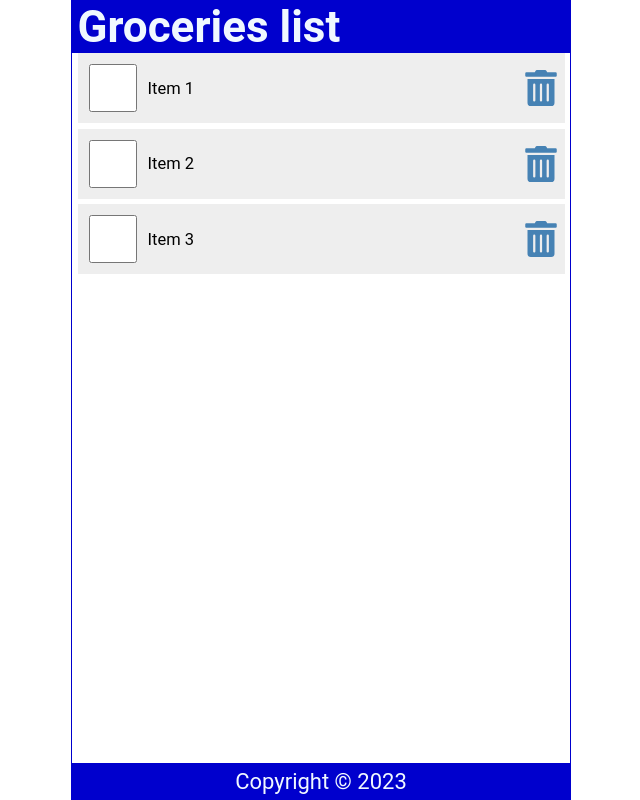
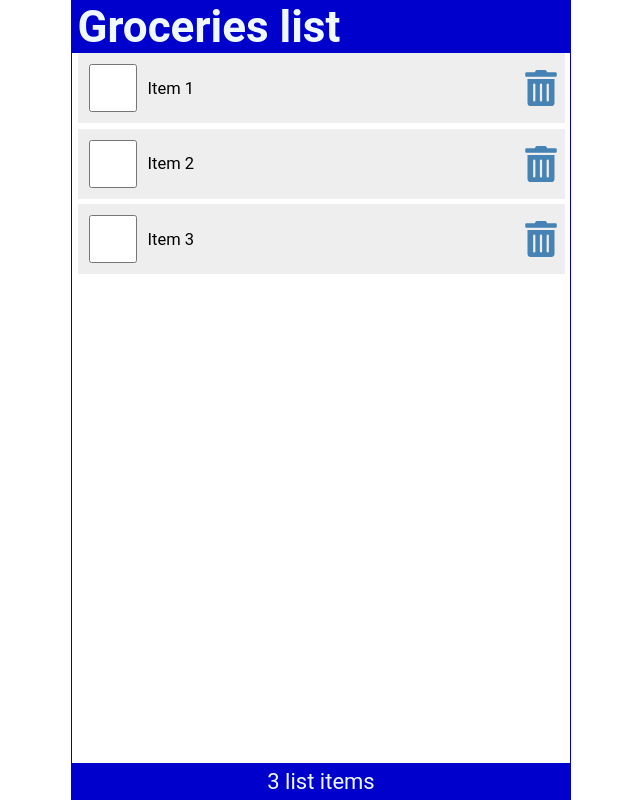
Before and after one commit to Darzwaitz/react_work, a React (Create React App) app: page / in a window 1280 px wide. Shown: the whole page, without its empty margins (319-959 px from the left). Built offline with nearby package versions, Linux system fonts and the light colour scheme.

Commit message:
sending down functions as props

```diff
--- a/src/App.js
+++ b/src/App.js
@@ -47,7 +47,7 @@ function App() {
         handleCheck={handleCheck}
         handleDelete={handleDelete}
       />
-      <Footer />
+      <Footer length={items.length} />
     </div>
   );
 }
--- a/src/Content.js
+++ b/src/Content.js
@@ -1,5 +1,6 @@
 // import { useState } from "react";
-import { FaTrashAlt } from "react-icons/fa";
+// import { FaTrashAlt } from "react-icons/fa";
+import ItemList from "./ItemList";
 
 // useState accepts an initial state and returns two values:
 
@@ -12,32 +13,11 @@ const Content = ({ items, handleCheck, handleDelete }) => {
   return (
     <main>
       {items.length ? (
-        <ul>
-          {items.map((item) => {
-            return (
-              <li className="item" key={item.id}>
-                <input
-                  type="checkbox"
-                  onChange={() => handleCheck(item.id)}
-                  checked={item.checked}
-                />
-                <label
-                  style={
-                    item.checked ? { textDecoration: "line-through" } : null
-                  }
-                  onDoubleClick={() => handleCheck(item.id)}
-                >
-                  {item.item}
-                </label>
-                <FaTrashAlt
-                  onClick={() => handleDelete(item.id)}
-                  role="button"
-                  tabIndex="0"
-                />
-              </li>
-            );
-          })}
-        </ul>
+        <ItemList
+          items={items}
+          handleCheck={handleCheck}
+          handleDelete={handleDelete}
+        />
       ) : (
         <p>Your list iz empty</p>
       )}
--- a/src/Footer.js
+++ b/src/Footer.js
@@ -1,9 +1,9 @@
-const Footer = () => {
-  const today = new Date();
-
+const Footer = ({ length }) => {
   return (
     <footer>
-      <p>Copyright &copy; {today.getFullYear()}</p>
+      <p>
+        {length} list {length === 1 ? "item" : "items"}
+      </p>
     </footer>
   );
 };
--- /dev/null
+++ b/src/ItemList.js
@@ -0,0 +1,32 @@
+import { FaTrashAlt } from "react-icons/fa";
+
+const ItemList = ({ items, handleCheck, handleDelete }) => {
+  return (
+    <ul>
+      {items.map((item) => {
+        return (
+          <li className="item" key={item.id}>
+            <input
+              type="checkbox"
+              onChange={() => handleCheck(item.id)}
+              checked={item.checked}
+            />
+            <label
+              style={item.checked ? { textDecoration: "line-through" } : null}
+              onDoubleClick={() => handleCheck(item.id)}
+            >
+              {item.item}
+            </label>
+            <FaTrashAlt
+              onClick={() => handleDelete(item.id)}
+              role="button"
+              tabIndex="0"
+            />
+          </li>
+        );
+      })}
+    </ul>
+  );
+};
+
+export default ItemList;
```
